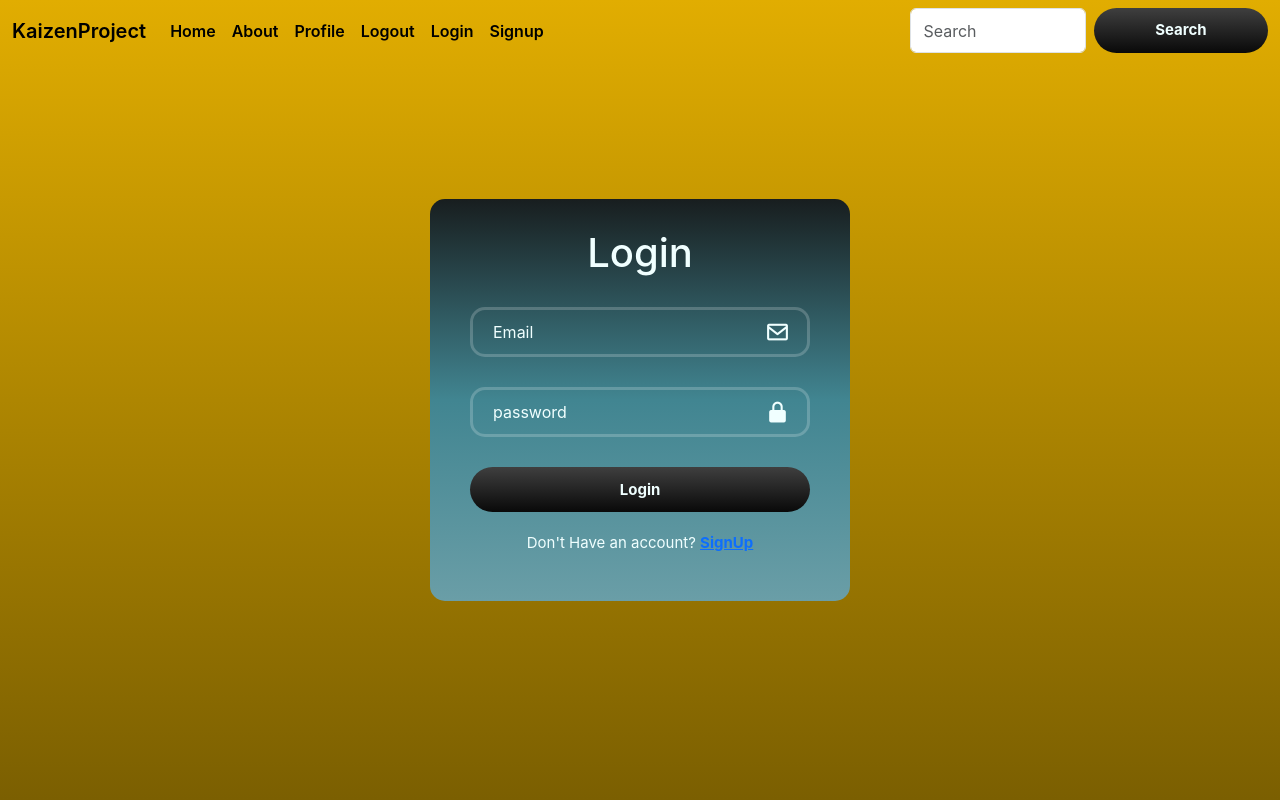
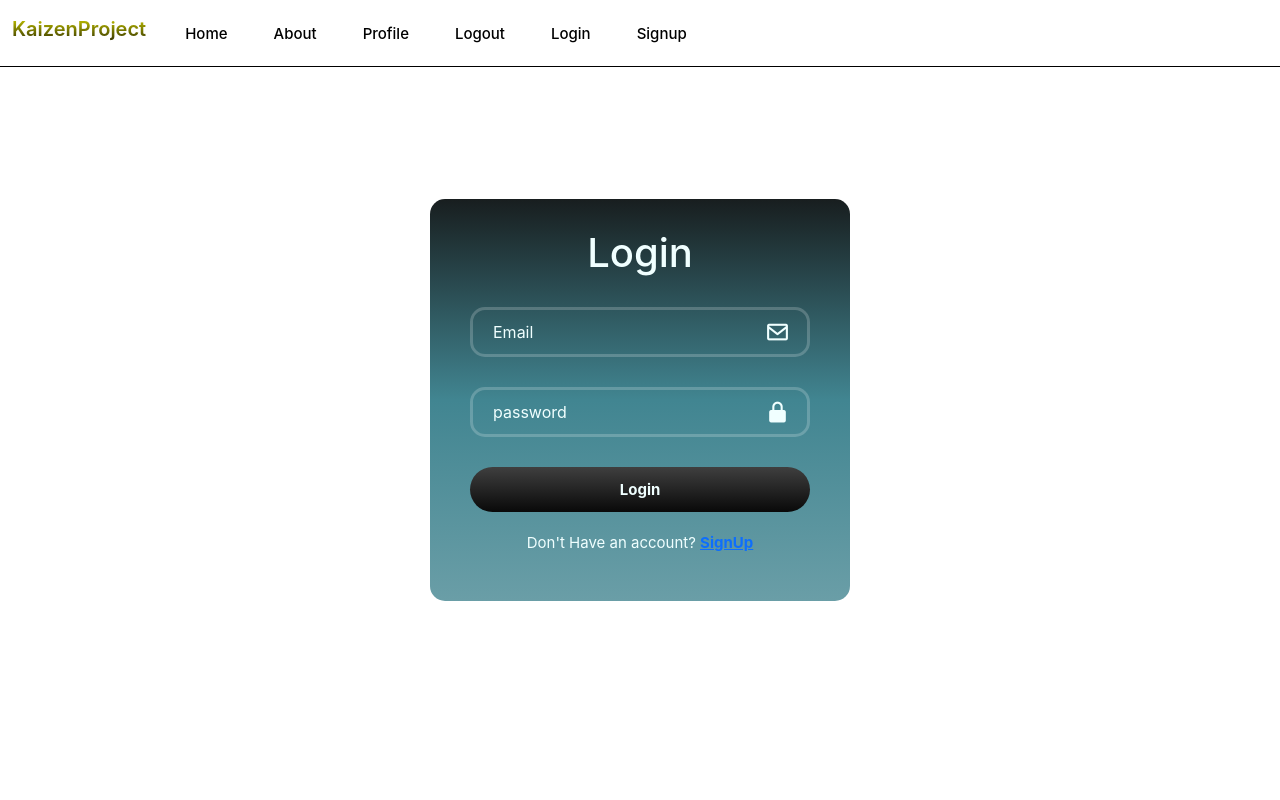
Before and after one commit to RQu1n4n/kaizen, a Django app: page /login in a window 1280 px wide. Run offline with Django 4.2, Linux system fonts and the light colour scheme; some web fonts are replaced.

Commit message:
Navbar changes

```diff
--- a/articles/static/css/home.css
+++ b/articles/static/css/home.css
@@ -5,7 +5,7 @@ body {
     justify-content: center;
     align-items: center;
     min-height: 100vh;
-    background: linear-gradient(#E1AD01, #7B5F01);
+    background: linear-gradient(#ffffff, #ffffff);
 }
 
 .input-box i {
@@ -19,7 +19,7 @@ body {
 .btn {
   width: 100%;
   height: 45px;
-  background: linear-gradient(#3F3F3F, #090909);
+  background: linear-gradient(#8d7777, #090909);
   border: none;
   outline: none;
   border-radius: 35px;
--- a/articles/static/css/login.css
+++ b/articles/static/css/login.css
@@ -11,7 +11,7 @@ body {
     justify-content: center;
     align-items: center;
     min-height: 100vh;
-    background: linear-gradient(#E1AD01, #7B5F01);
+    background: linear-gradient(#ffffff, #ffffff);
 }
 
 .wrapper {
--- a/articles/static/css/main.css
+++ b/articles/static/css/main.css
@@ -3,5 +3,5 @@ body {
     justify-content: center;
     align-items: center;
     min-height: 100vh;
-    background: linear-gradient(#E1AD01, #7B5F01);
+    background: linear-gradient(#ffffff, #ffffff);
 }
--- a/articles/static/css/navbar.css
+++ b/articles/static/css/navbar.css
@@ -4,8 +4,17 @@
     transition: all 0.2s;
     position: relative;
     color: black;
-    font-weight: 600;
+    font-weight: 400;
+}
 
+.nav-link:not(.navbar-brand) {
+    transition: all 0.2s;
+    position: relative;
+    color: black;
+    font-weight: 500;
+    padding: 15px 0px 5px 0px;
+    margin: 0 15px;
+    font-size: 15px;
 }
 
 .nav-link::after{
@@ -14,17 +23,42 @@
     transition: all 0.2;
     height: 2px;
     width: 100%;
-    background-color: azure;
+    background-color: rgb(215,172,4);
     position: absolute;
     bottom: 0;
     left: 0;
+}
+
+.nav-link:hover{
+    color: rgb(215,172,4);
 }
 
 .nav-link:hover::after{
    opacity: 1;
 }
 
+
+.navbar::after {
+    content: "";
+    position: absolute;
+    left: 0;
+    bottom: -8px;
+    width: 100%;
+    border-bottom: 1px solid rgb(0, 0, 0);
+}
+
+/* navbar logo KAIzen project */
 .navbar-brand {
-    color: black;
     font-weight: 600;
+    color: yellow; /* Fallback color for non-webkit browsers */
+    background: -webkit-linear-gradient(yellow, black);
+    -webkit-background-clip: text;
+    -webkit-text-fill-color: transparent;
 }
+
+.navbar-brand:hover{
+    color: rgb(215,172,4);
+}
+.navbar-brand::after{
+    color: rgb(215,172,4);
+}
--- a/articles/static/css/register.css
+++ b/articles/static/css/register.css
@@ -11,7 +11,7 @@ body {
     justify-content: center;
     align-items: center;
     min-height: 100vh;
-    background: linear-gradient(#E1AD01, #7B5F01);
+    background: linear-gradient(#ffffff, rgb(255, 255, 255));
 }
 
 .wrapper {
--- a/articles/templates/navbar.html
+++ b/articles/templates/navbar.html
@@ -26,11 +26,6 @@
           <a class="nav-link" href="{% url 'register' %}">Signup</a>
         </li>
       </ul>
-      <form class="d-flex" method=GET action="">
-        {% csrf_token %}
-      <input class="form-control me-2" type="search" placeholder="Search" aria-label="Search" name="Results">
-      <button class="btn btn-outline-light" type="submit">Search</button>
-      </form>
     </div>
   </div>
 </nav>
--- /dev/null
+++ b/kaizenenv/pyvenv.cfg
@@ -0,0 +1,5 @@
+home = C:\Users\User\dev
+include-system-site-packages = false
+version = 3.11.7
+executable = C:\Users\User\dev\python.exe
+command = C:\Users\User\dev\python.exe -m venv C:\Users\User\kaizen2\kaizen\kaizenenv
```
Also changed, not shown: 9 other files.
